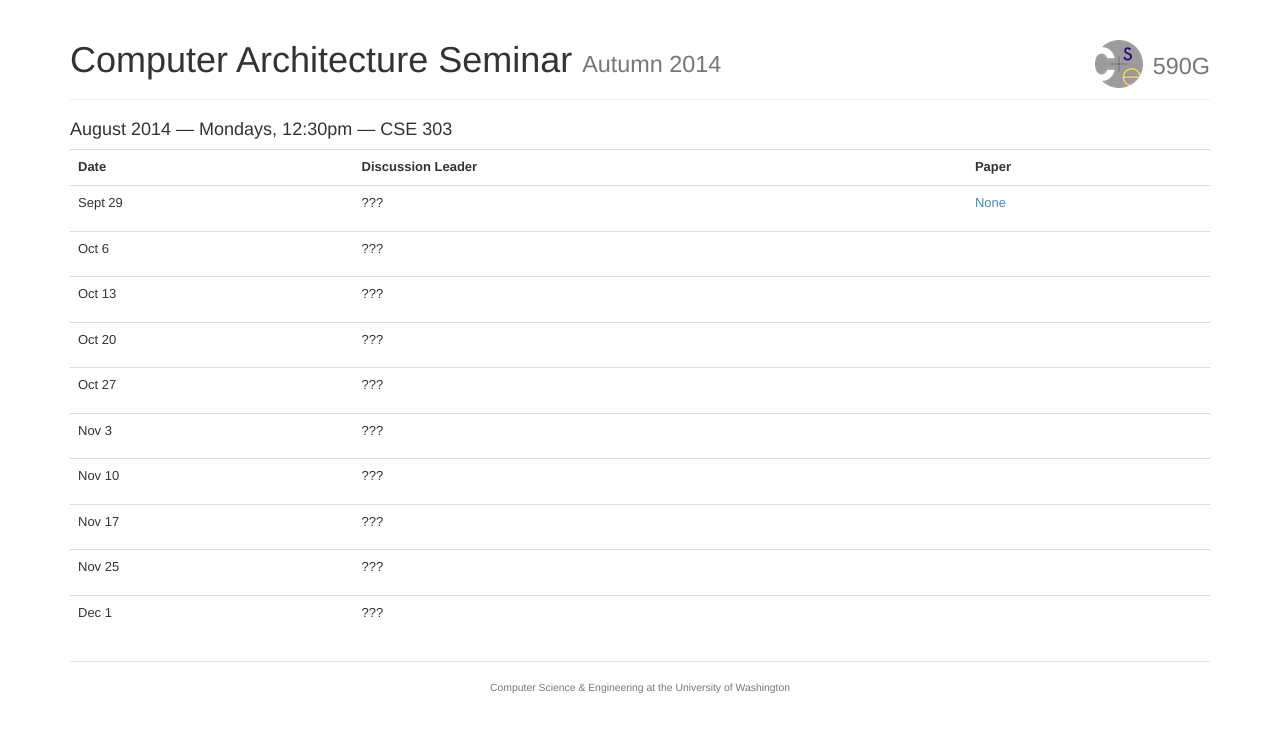
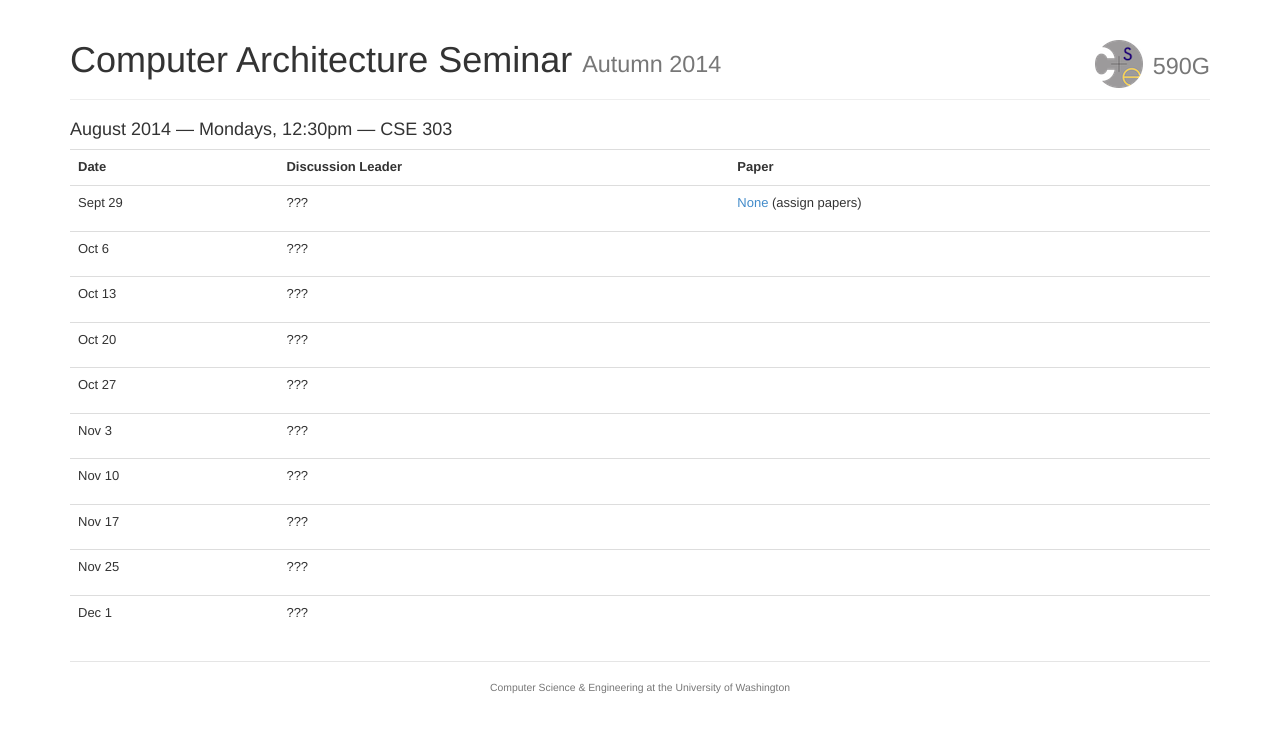
Before and after one commit to uwsampa/cse590g, a Jekyll site: the page built from 14au/index.md, in a window 1280 px wide. Shown: the top 733 px of the page. Built offline with Jekyll 4.4.1, drawn with Linux system fonts in a browser that asks for light colours; nearby versions of some CDN libraries; Markdown is read by kramdown in place of the engine named in the settings.

Commit message:
Update schedule.yml

```diff
--- a/14au/_data/schedule.yml
+++ b/14au/_data/schedule.yml
@@ -1,6 +1,6 @@
 - date: Sept 29
   who: ???
-  paper: "[None](http://cs.uw.edu/590g)"
+  paper: "[None](http://cs.uw.edu/590g) (assign papers)"
 
 - date: Oct 6
   who: ???
```
